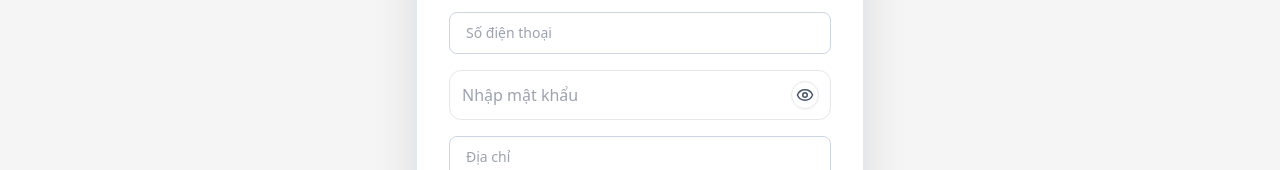
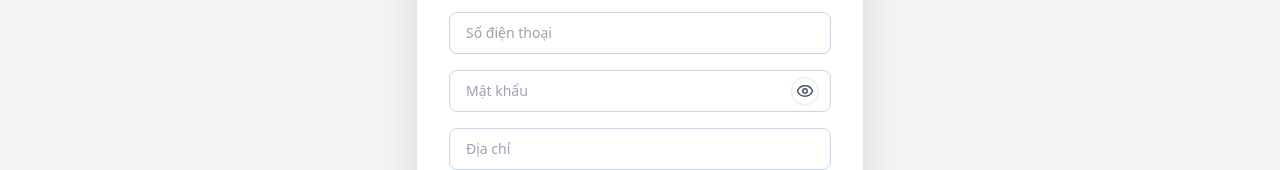
Before and after one commit to Yuta3108/ShopThuCong, a React (Vite) app in the folder ShopThuCong/: page /register in a window 1280 px wide. Shown: the part 330-500 px from the top of the page. Built offline with nearby package versions, Linux system fonts and the light colour scheme; no server answers.

Commit message:
sửa dk

```diff
--- a/ShopThuCong/src/User/ChucNang/Auth/DangKy.jsx
+++ b/ShopThuCong/src/User/ChucNang/Auth/DangKy.jsx
@@ -150,8 +150,12 @@
             <div className="relative">
               <input
                 type={showPassword ? "text" : "password"}
-                className="w-full p-3 pr-12 border rounded-xl focus:ring-2 focus:ring-rose-400 outline-none"
-                placeholder="Nhập mật khẩu"
+                placeholder="Mật khẩu"
+                className="w-full px-4 py-2.5 border border-slate-300 rounded-lg text-sm
+                           focus:ring-2 focus:ring-rose-200 focus:border-rose-400 focus:outline-none"
+                value={matKhau}
+                onChange={(e) => setMatKhau(e.target.value)}
+                required
               />
 
               <button
```
